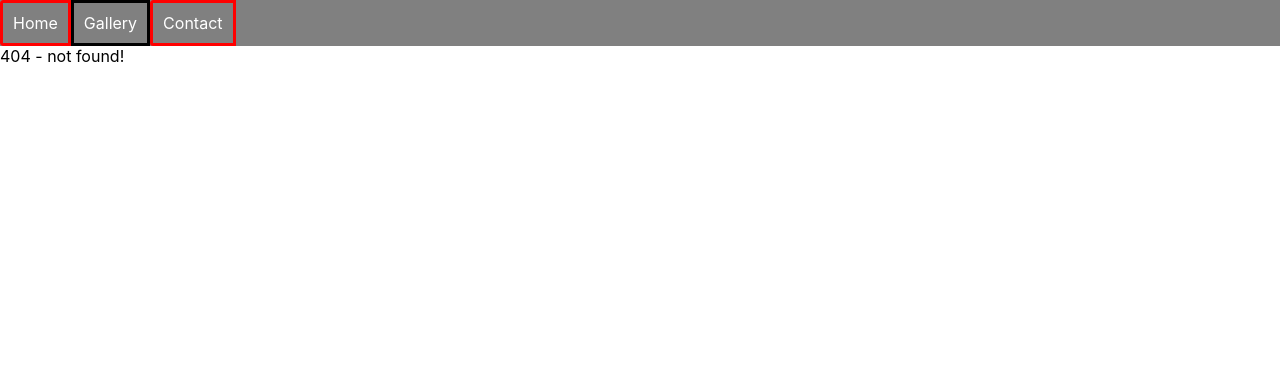
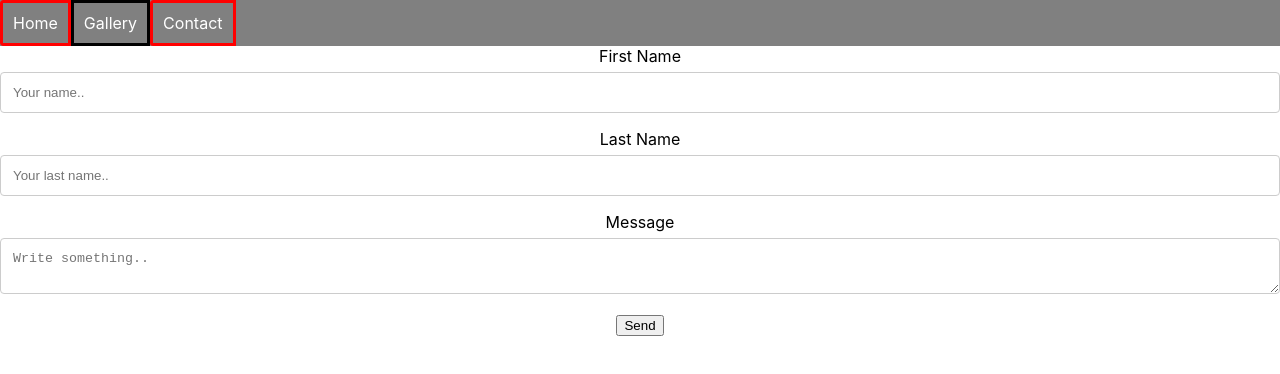
Before and after one commit to OsQ92/bootcamp-app-demo, a React (Create React App) app in the folder frontend/: page /email in a window 1280 px wide. Before the commit this address had no page. Shown: the top 374 px of the page. Built offline with nearby package versions, Linux system fonts and the light colour scheme.

Commit message:
Added form for email.

```diff
--- a/frontend/src/App.js
+++ b/frontend/src/App.js
@@ -4,19 +4,24 @@
 import NavBar from './Components/NavBar';
 import Home from './Components/Home';
 import Gallery from './Components/Gallery';
+import EmailForm from './Components/EmailForm';
 
 import './App.css';
 
+
 function App() {
   return (
+    <div className="App">
       <Router>
         <NavBar />
         <Switch>
           <Route exact path="/" component={Home} />
           <Route path="/gallery" component={Gallery} />
+          <Route path="/email" component={EmailForm} />
           <Route render={() => "404 - not found!"} />
         </Switch>
       </Router>
+    </div>
   );
 }
 
--- /dev/null
+++ b/frontend/src/Components/EmailForm.css
@@ -0,0 +1,10 @@
+.email input[type=text], select, textarea {
+    width: 100%;
+    padding: 12px;
+    border: 1px solid #ccc;
+    border-radius: 4px;
+    box-sizing: border-box;
+    margin-top: 6px;
+    margin-bottom: 16px;
+    resize: vertical;
+  }
--- /dev/null
+++ b/frontend/src/Components/EmailForm.js
@@ -0,0 +1,53 @@
+import React from 'react';
+import './EmailForm.css';
+
+export default class EmailForm extends React.Component {
+    state = {
+        firstname: "",
+        lastname: "",
+        message: ""
+    }
+
+    handleInputChange(event) {
+        const target = event.target;
+        const value = target.value;
+        const inputName = target.name;
+
+        this.setState({
+            [inputName]: value
+        });
+    }
+
+    onSave(event) {
+        event.preventDefault();
+        fetch('/api/mail', {
+            method: 'POST',
+            headers: {
+            'Accept': 'application/json',
+            'Content-Type': 'application/json'
+            },
+            body: JSON.stringify(this.state)
+        })
+        .then(response => response.json())
+        .then(console.log(this.state))
+        .catch(err => console.log(err));
+    }
+
+    render() {
+        return (
+            <div className="email">
+                <form onSubmit={(event) => this.onSave(event)} >
+                    <label>First Name</label>
+                    <input required type="text" id="fname" name="firstname" placeholder="Your name.." onChange={(event) => this.handleInputChange(event)}/>
+
+                    <label>Last Name</label>
+                    <input required type="text" id="lname" name="lastname" placeholder="Your last name.." onChange={(event) => this.handleInputChange(event)}/>
+
+                    <label>Message</label>
+                    <textarea required id="subject" name="message" placeholder="Write something.." onChange={(event) => this.handleInputChange(event)}></textarea>
+                    <button type="submit">Send</button>
+                </form>
+            </div>
+        );
+    }
+}
```
Lines whose indentation alone changed are shown as unchanged.
